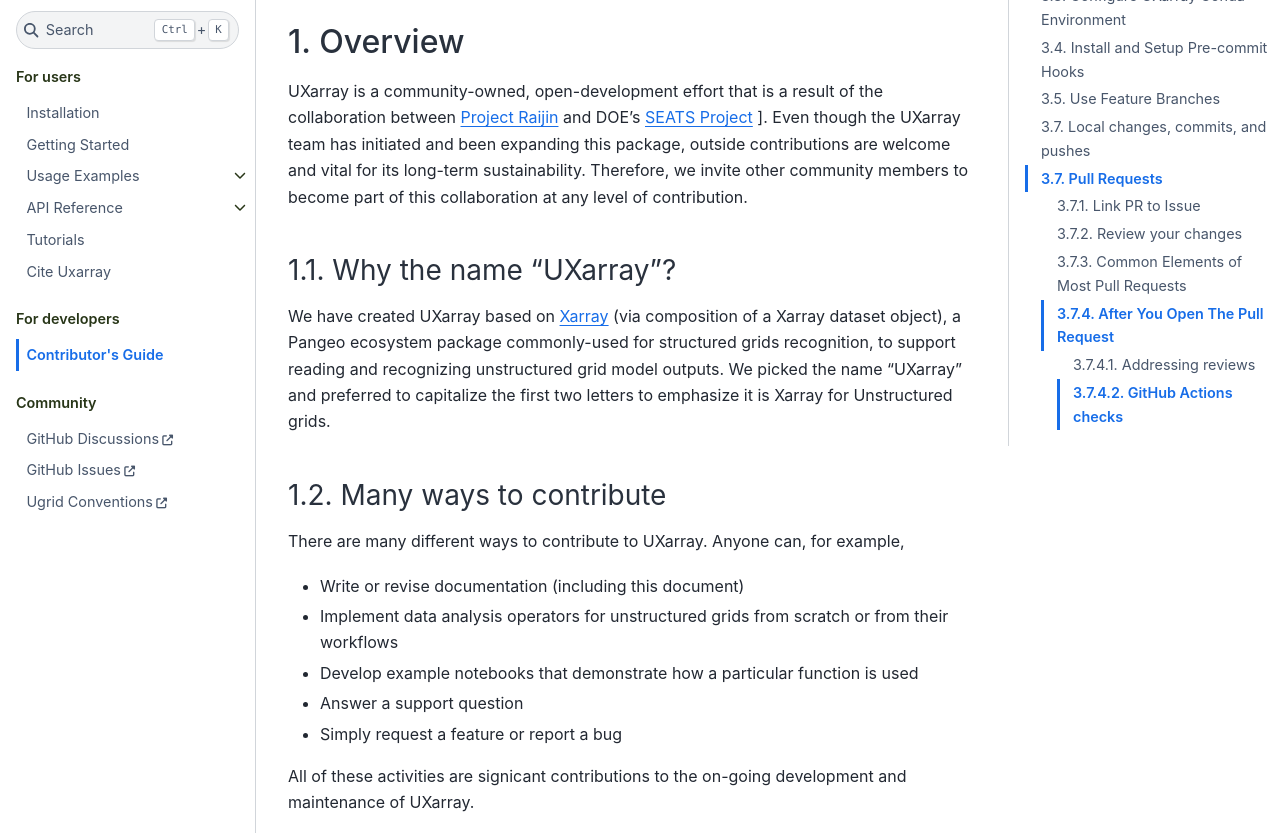
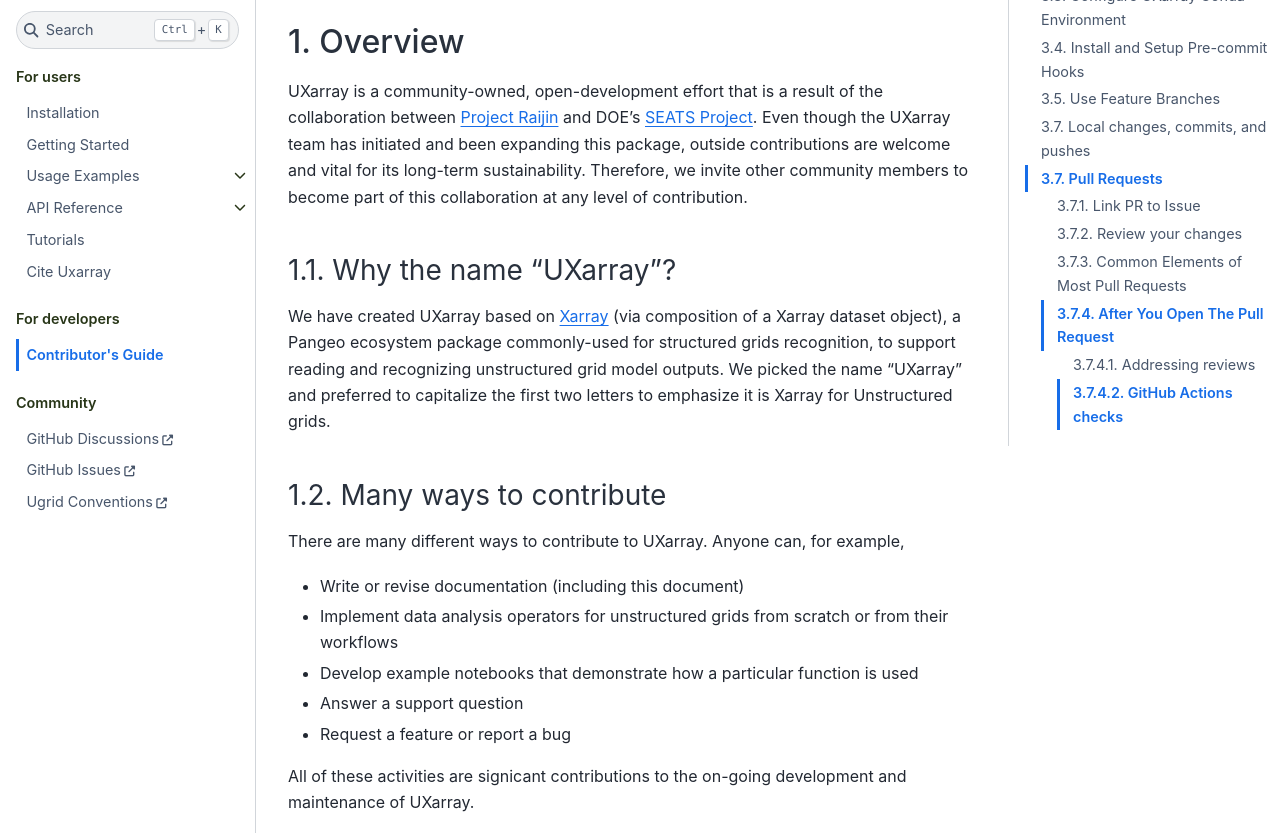
Before and after one commit to UXARRAY/uxarray, a Sphinx documentation site: the page built from docs/contributing.rst, in a window 1280 px wide and 1400 px high. Shown: the part 252-1085 px from the top of the window. Built offline with Sphinx 7.4.7 and the Sphinx Book theme 1.1.4, drawn with Linux system fonts in a browser that asks for light colours.

Commit message:
Address @anissa111's suggestions with URLs and admonitions

```diff
--- a/docs/contributing.rst
+++ b/docs/contributing.rst
@@ -16,7 +16,7 @@
 
 UXarray is a community-owned, open-development effort that is a result
 of the collaboration between `Project Raijin <https://raijin.ucar.edu/>`_
-and DOE’s `SEATS Project <https://seatstandards.org/>`_ ]. Even though the
+and DOE’s `SEATS Project <https://seatstandards.org/>`_. Even though the
 UXarray team has initiated and been expanding this package, outside
 contributions are welcome and vital for its long-term sustainability.
 Therefore, we invite other community members to become part of this
@@ -44,7 +44,7 @@
 * Develop example notebooks that demonstrate how a particular function
   is used
 * Answer a support question
-* Simply request a feature or report a bug
+* Request a feature or report a bug
 
 All of these activities are signicant contributions to the on-going
 development and maintenance of UXarray.
@@ -186,8 +186,9 @@
 1. Install either `Anaconda <https://www.anaconda.com/download/>`_ or
 `Miniconda <https://conda.io/miniconda.html/>`_.
 
-   * We recommend Miniconda as it does not install unnecessarily many
-     packages that will not be needed for UXarray development.
+.. tip::
+    We recommend Miniconda as it does not install unnecessarily many
+    packages that will not be needed for UXarray development.
 
 2. Make sure your conda is up to date by running this command from the
 terminal::
@@ -642,7 +643,7 @@
 modifications to existing ones, must be added to the appropriate `index.rst`
 file so that its documentation page is automatically generated.
 
-.. attention::
+.. caution::
     Please also ensure that you are changing the `UXarray draft API
     <https://github.com/UXARRAY/uxarray/blob/main/docs/user_api/uxarray_api.md>`_
     accordingly if you are proposing changes to the API (e.g. new functions/attributes,
```
